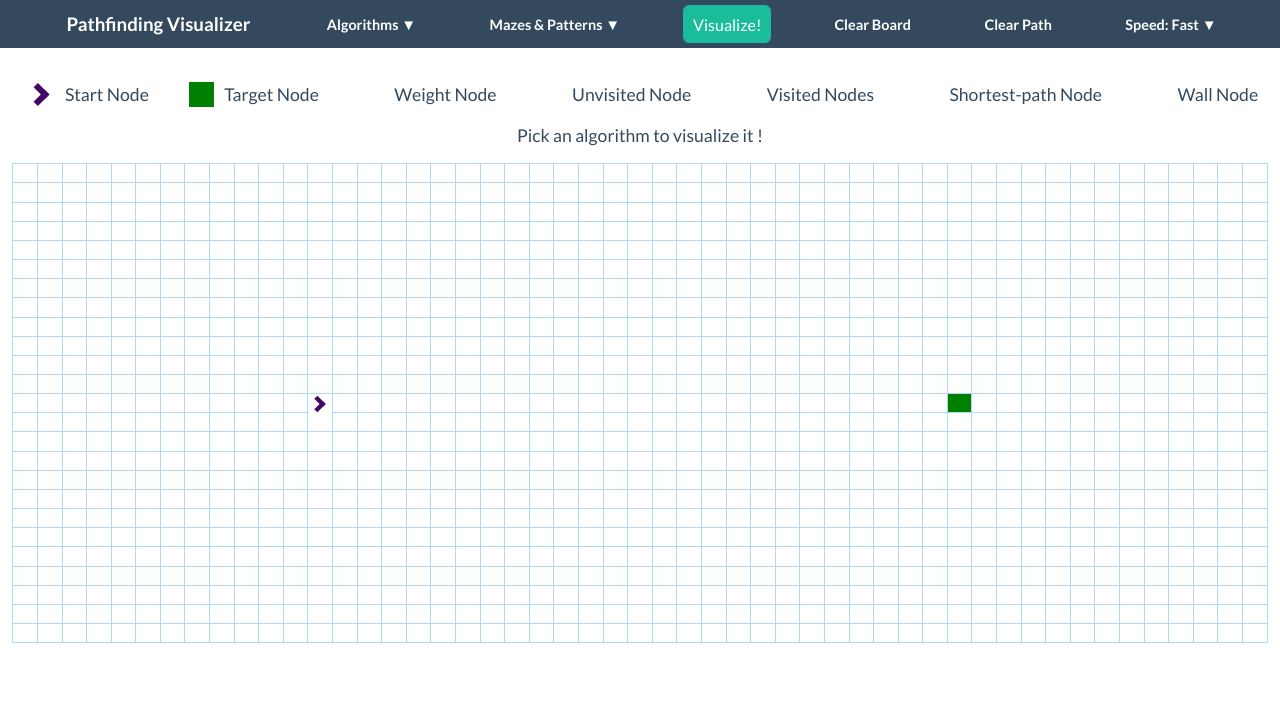
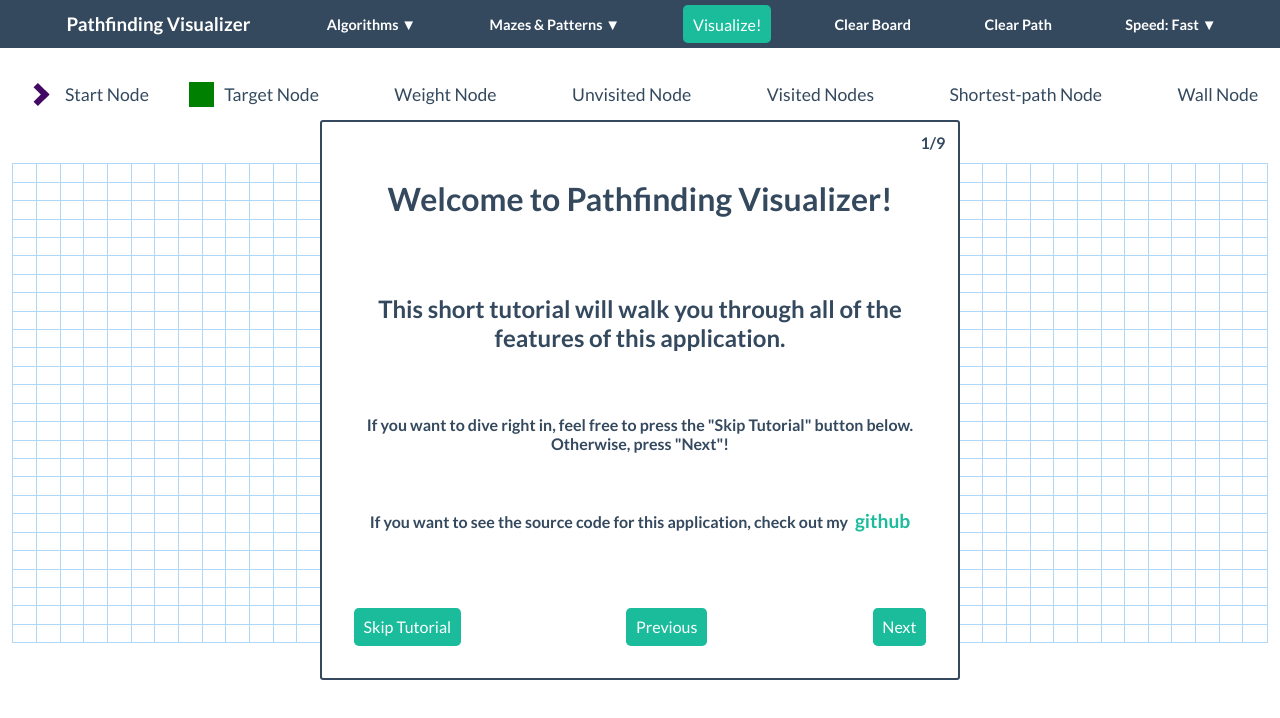
Before and after one commit to somyaguglani/Pathfinding-Visualizer, a plain HTML site: page index.html in a window 1280 px wide. Drawn offline with Linux system fonts and the light colour scheme.

Commit message:
css of modal is done

```diff
--- a/browser/index.js
+++ b/browser/index.js
@@ -68,8 +68,8 @@ Board.prototype.createGrid = function () {
 let contentHeight = mainContentContainer.offsetHeight;
 let docHeight = document.documentElement.scrollHeight;
 let docWidth = document.documentElement.scrollWidth;
-let height = Math.floor((docHeight - contentHeight - navHeight) / 26);
-let width = Math.floor(docWidth / 25);
+let height = Math.floor((docHeight - contentHeight - navHeight) / 25);
+let width = Math.floor(docWidth / 24);
 let board = new Board(width, height);
 console.log(width, height);
 board.initialize();
--- a/index.html
+++ b/index.html
@@ -105,7 +105,26 @@
       </div>
     </div>
 
-    <div class="tuturialContainerModal"></div>
+    <div class="tuturialContainerModal">
+      <div class="modalInner">
+        <h1>Welcome to Pathfinding Visualizer!</h3>
+        <h2>
+          This short tutorial will walk you through all of the features of this
+          application.
+        </h6>
+        <p>
+          If you want to dive right in, feel free to press the "Skip Tutorial"
+          button below. Otherwise, press "Next"!
+        </p>
+        <div class="pageCounter">1/9</div>
+        <p>If you want to see the source code for this application, check out my <a  href="https://github.com/somyaguglani/Pathfinding-Visualizer" >github </a></p>
+        <div class="tutorialButtons">
+          <button class="skipButton">Skip Tutorial</button>
+          <button class="prevButton">Previous</button>
+          <button class="nextButton">Next</button>
+        </div>
+      </div>
+    </div>
 
     <script src="./browser/index.js" type="module"></script>
   </body>
--- a/styling/main.css
+++ b/styling/main.css
@@ -1,12 +1,25 @@
+/* ------------------------UNIVERSAL PROPERTIES-------------------- */
+
 * {
   margin: 0;
   padding: 0;
   box-sizing: border-box;
   font-family: "Lato", sans-serif;
-  font-size: 1em;
   font-weight: 700;
 }
 
+button {
+  display: block;
+  padding: 0.6em;
+  background-color: #1abc9c;
+  border: none;
+  border-radius: 0.3em;
+  font-size: 1em;
+  font-weight: 400;
+  color: white;
+  outline: none;
+  margin: 0 auto;
+}
 /* ------------------NAVIGATION BAR--------------------- */
 
 .navbarContainer {
@@ -88,17 +101,6 @@
   padding: 0.5em;
   font-size: 0.9em;
 }
-button {
-  display: block;
-  padding: 0.6em;
-  background-color: #1abc9c;
-  border: none;
-  border-radius: 0.4em;
-  font-size: 1em;
-  font-weight: 400;
-  color: white;
-  margin: 0 auto;
-}
 button:hover {
   background-color: #20cfac;
 }
@@ -143,6 +145,93 @@ button:hover {
   margin: 0 0.42em;
 }
 
+/* ------------------GRID-------------------- */
+
+td {
+  border: 1px solid rgb(175, 216, 248);
+  background-color: white;
+}
+table {
+  table-layout: fixed;
+  width: 1500px;
+  height: 480px;
+  border-spacing: 0;
+  border-collapse: collapse;
+}
+.gridFlex {
+  display: flex;
+  cursor: auto;
+  justify-content: center;
+  margin: 1em 0.7em 0.5em 0.7em;
+}
+
+/* ---------------------MODAL------------------------ */
+
+.tuturialContainerModal {
+  display: block;
+  position: fixed;
+  left: 50%;
+  top: 50%;
+  transform: translate(-50%, -50%);
+  background-color: rgba(255, 255, 255, 1);
+  width: 50%;
+  height: 70%;
+  border: 0.15em solid #34495e;
+  border-radius: 0.2em;
+  text-align: center;
+}
+.modalInner {
+  display: grid;
+  color: #34495e;
+  overflow: auto;
+  position: absolute;
+  top: 0;
+  left: 0;
+  width: 100%;
+  height: 100%;
+  padding: 1em;
+  overflow: auto;
+}
+.modalInner h1,
+.modalInner h2,
+.modalInner p {
+  margin: auto;
+  padding: 0.8em;
+}
+.modalInner .pageCounter {
+  position: absolute;
+  top: 2%;
+  right: 2%;
+}
+.modalInner button {
+  display: block;
+  margin: 1em;
+  width: fit-content;
+}
+.modalInner a {
+  text-decoration: none;
+  color: #1abc9c;
+  font-size: 1.2em;
+  margin-left: 0.2em;
+}
+.tutorialButtons {
+  display: flex;
+  flex-wrap: wrap;
+  justify-content: space-between;
+  align-items: flex-end;
+}
+.tutorialButtons {
+  display: flex;
+  flex-wrap: wrap;
+  justify-content: space-between;
+  align-items: flex-end;
+}
+.tutorialButtons img {
+  width: 8em;
+  height: 8em;
+  margin-left: 2em;
+}
+
 /* ---------DIFFERENT NODES----------- */
 .start {
   background-image: url("../styling/imagesAndSvg/triangletwo-right.svg");
@@ -171,23 +260,3 @@ button:hover {
     transform: scale(1);
   }
 }
-
-/* ------------------GRID-------------------- */
-
-td {
-  border: 1px solid rgb(175, 216, 248);
-  background-color: white;
-}
-table {
-  table-layout: fixed;
-  width: 1500px;
-  height: 480px;
-  border-spacing: 0;
-  border-collapse: collapse;
-}
-.gridFlex {
-  display: flex;
-  cursor: auto;
-  justify-content: center;
-  margin: 1em 0.7em 0.5em 0.7em;
-}
```
